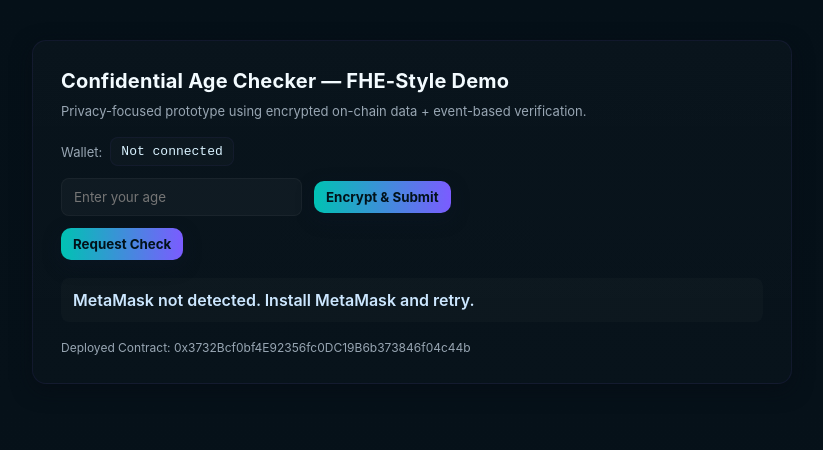
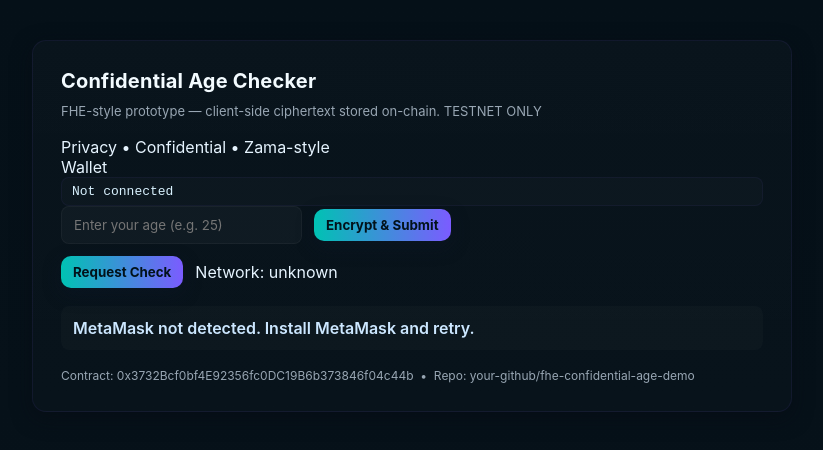
Before and after one commit to VivekbasrejaDEV/fhe-confidential-age-demo, a plain HTML site: page index.html in a window 1280 px wide. Shown: the whole page, without its empty margins (228-1051 px from the left). Drawn offline with Linux system fonts and the light colour scheme.

Commit message:
Update index.html

```diff
--- a/index.html
+++ b/index.html
@@ -1,50 +1,45 @@
 <!DOCTYPE html>
 <html lang="en">
 <head>
-  <meta charset="UTF-8">
-  <title>Confidential Age Checker — FHE Demo</title>
-  <meta name="viewport" content="width=device-width, initial-scale=1">
-
-  <!-- Style -->
-  <link rel="stylesheet" href="./style.css">
+  <meta charset="utf-8" />
+  <title>Confidential Age Checker — FHE Demo (Testnet)</title>
+  <meta name="viewport" content="width=device-width, initial-scale=1" />
+  <link rel="stylesheet" href="./style.css" />
 </head>
-
 <body>
   <div class="container">
-    <h2>Confidential Age Checker — FHE-Style Demo</h2>
-
-    <div class="sub">
-      Privacy-focused prototype using encrypted on-chain data + event-based verification.
+    <div class="top">
+      <div>
+        <h2>Confidential Age Checker</h2>
+        <div class="sub">FHE-style prototype — client-side ciphertext stored on-chain. <span class="badge">TESTNET ONLY</span></div>
+      </div>
+      <div class="brand">Privacy • Confidential • Zama-style</div>
     </div>
 
-    <!-- Wallet -->
-    <div class="wallet">
-      Wallet:
+    <div class="wallet-row">
+      <div class="wallet-label">Wallet</div>
       <div class="addr" id="wallet">Not connected</div>
     </div>
 
-    <!-- AGE INPUT + SUBMIT -->
     <div class="row">
-      <input id="age" type="number" placeholder="Enter your age" />
-      <button onclick="encryptAndSubmit()">Encrypt & Submit</button>
+      <input id="age" type="number" placeholder="Enter your age (e.g. 25)" />
+      <button id="btn-submit" onclick="encryptAndSubmit()">Encrypt & Submit</button>
     </div>
 
-    <!-- REQUEST CHECK -->
     <div class="row">
-      <button onclick="requestCheck()">Request Check</button>
+      <button class="secondary" onclick="requestCheck()">Request Check</button>
+      <div class="network-note" id="network-note">Network: <span id="network-name">unknown</span></div>
     </div>
 
-    <!-- STATUS BOX -->
     <div id="status">Status will appear here</div>
 
-    <!-- FOOTER -->
     <div class="foot">
-      Deployed Contract:
-      <code>0x3732Bcf0bf4E92356fc0DC19B6b373846f04c44b</code>
+      Contract: <code>0x3732Bcf0bf4E92356fc0DC19B6b373846f04c44b</code>
+      &nbsp;•&nbsp; Repo: your-github/fhe-confidential-age-demo
     </div>
   </div>
 
-  <!-- Ethers + App Script -->
+  <!-- Ethers + App -->
   <script src="https://cdn.jsdelivr.net/npm/ethers@5.7.2/dist/ethers.umd.min.js"></script>
   <script src="./script.js"></script>
 </body>
```
